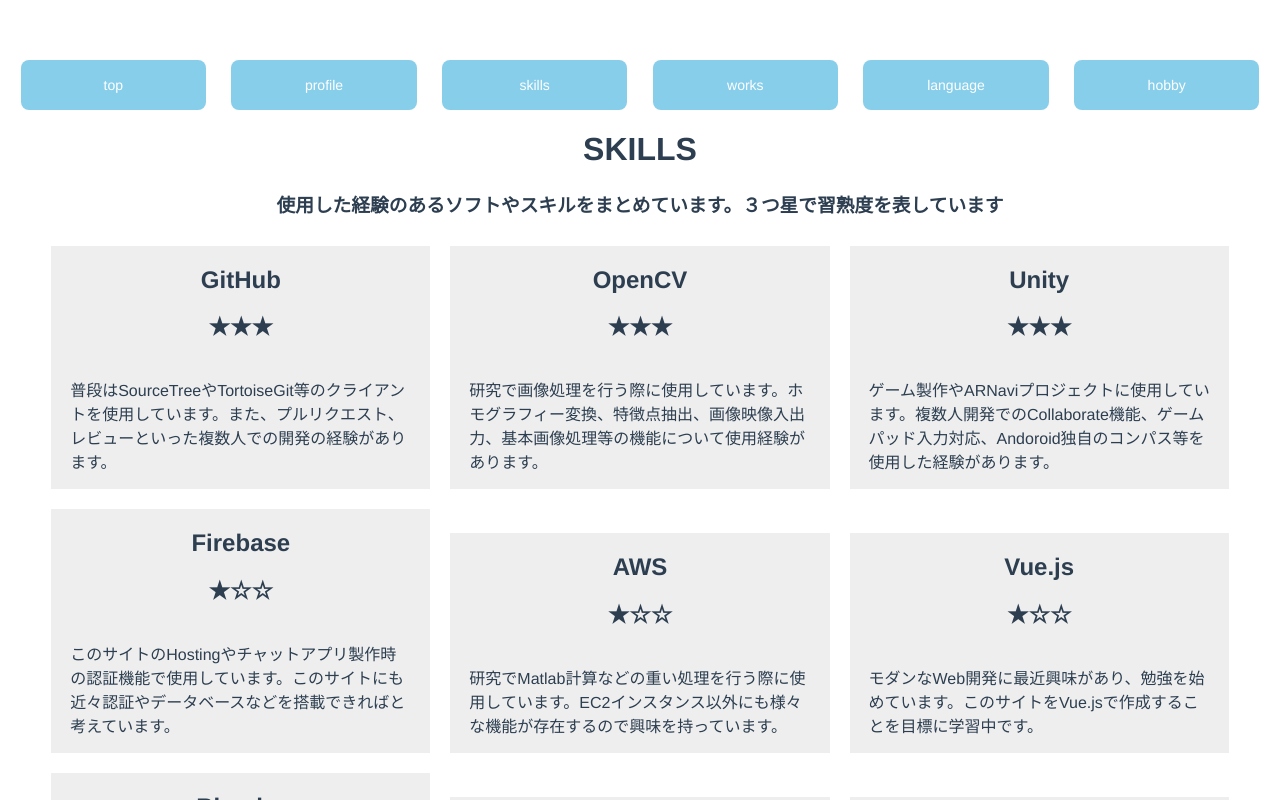
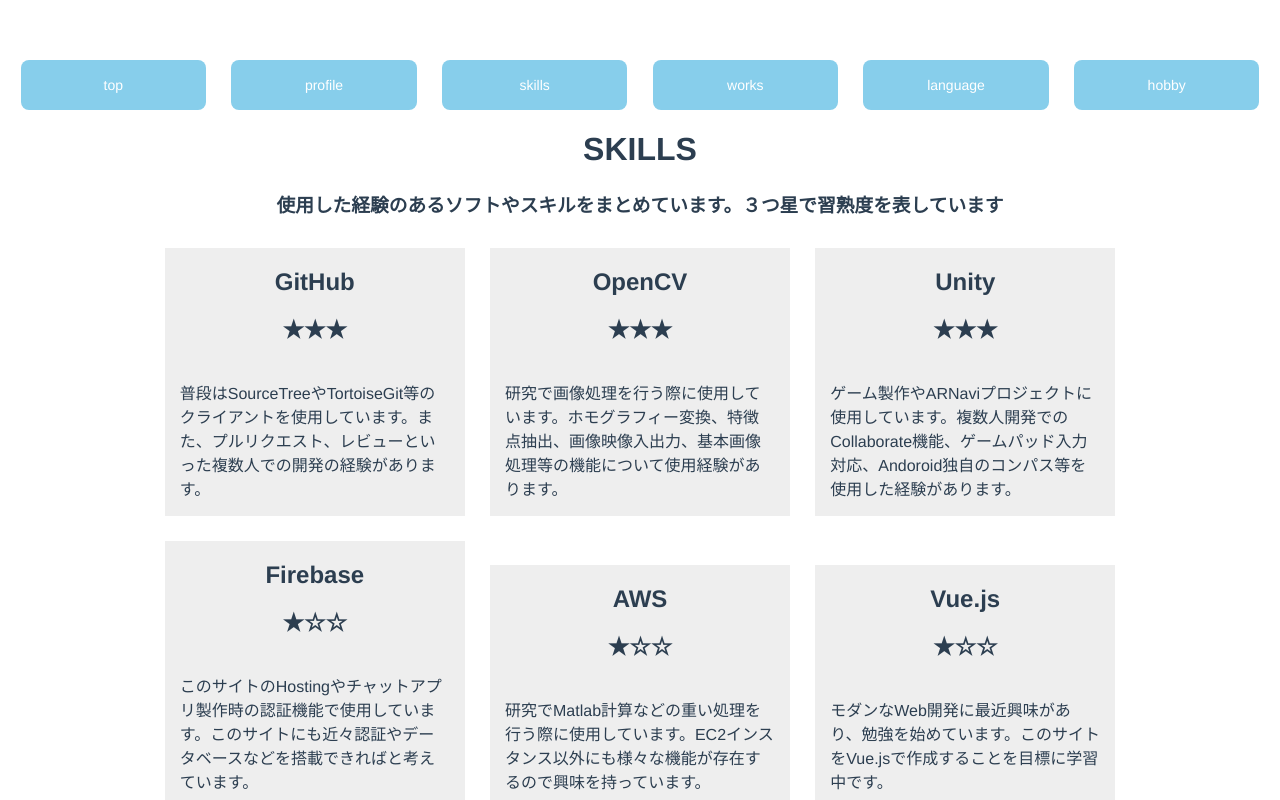
Before and after one commit to nemurin/selfpage, a Vue app: page /#/skills in a window 1280 px wide. Shown: the top 800 px of the page. Built offline with nearby package versions, Linux system fonts and the light colour scheme.

Commit message:
SKILL画面の枠幅調整

```diff
--- a/src/components/Skill.vue
+++ b/src/components/Skill.vue
@@ -77,14 +77,15 @@
 div.content {
   background-color: #eee;
   display: inline-block;
-  margin: 10px;
-  width: 30%;
+  margin: 1%;
+  width: 300px;
 }
 
 h3 {
 }
 
 p {
+  font-size: 100%;
   width: 90%;
   display: inline-block;
   text-align: left;
```
Also changed, not shown: 10 other files (tests, documents, lock files or other folders).
